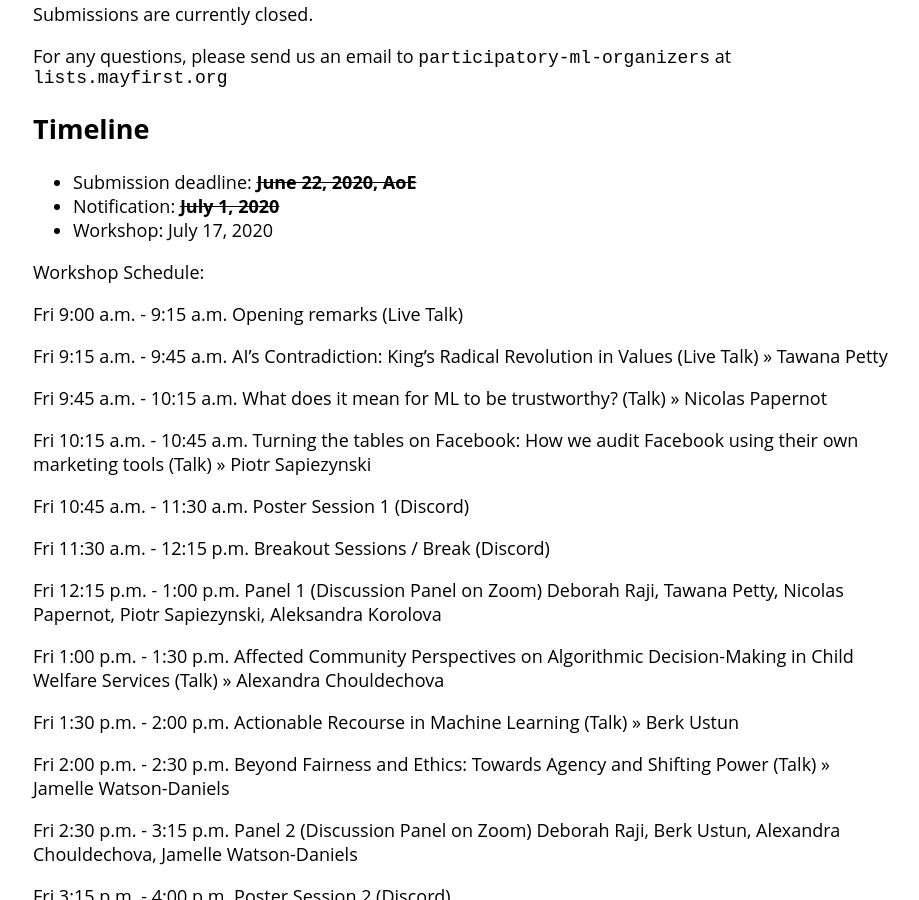
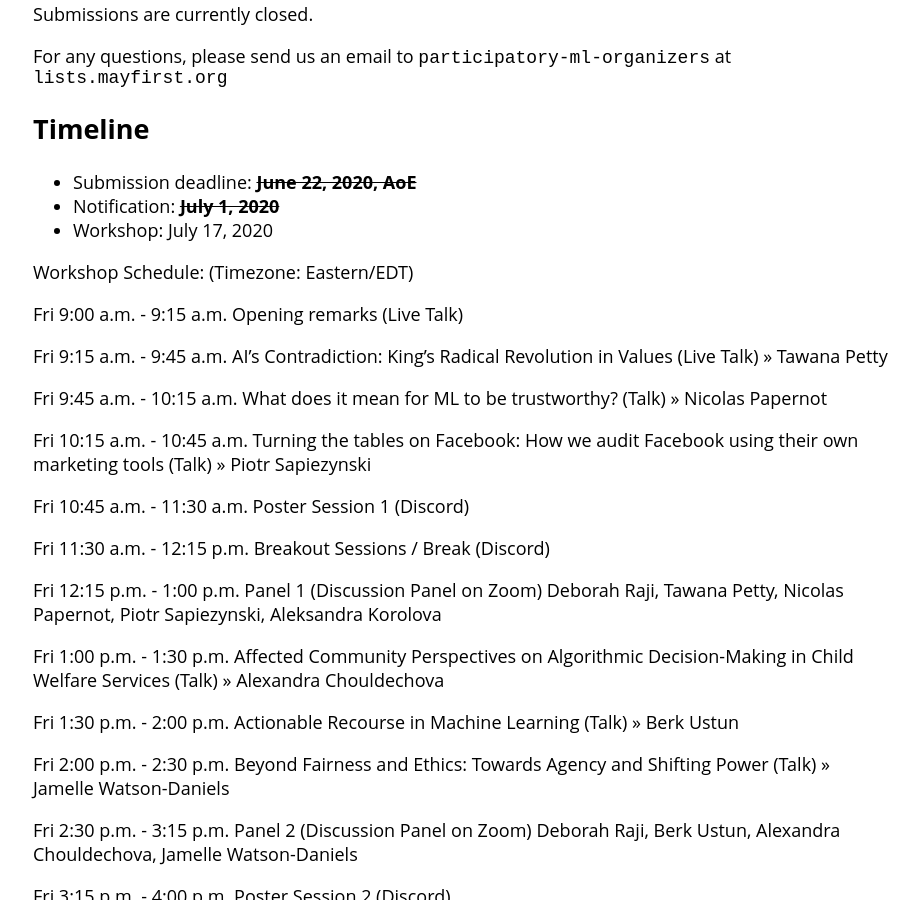
Before and after one commit to participatoryml/participatoryml.github.io, a Jekyll site: the page built from index.md, in a window 1280 px wide and 900 px high, scrolled down 7264 px. Shown: the whole window, without its empty margins (177-1096 px from the left). Built offline with Jekyll 4.4.1, drawn with Linux system fonts in a browser that asks for light colours; nearby versions of some CDN libraries.

Commit message:
Update index.md

```diff
--- a/index.md
+++ b/index.md
@@ -186,7 +186,7 @@ For any questions, please send us an email to `participatory-ml-organizers` at `
 * Notification: ~~**July 1, 2020**~~
 * Workshop: July 17, 2020
 
-Workshop Schedule:
+Workshop Schedule: (Timezone: Eastern/EDT)
 
 Fri 9:00 a.m. - 9:15 a.m. Opening remarks (Live Talk)
 
```
